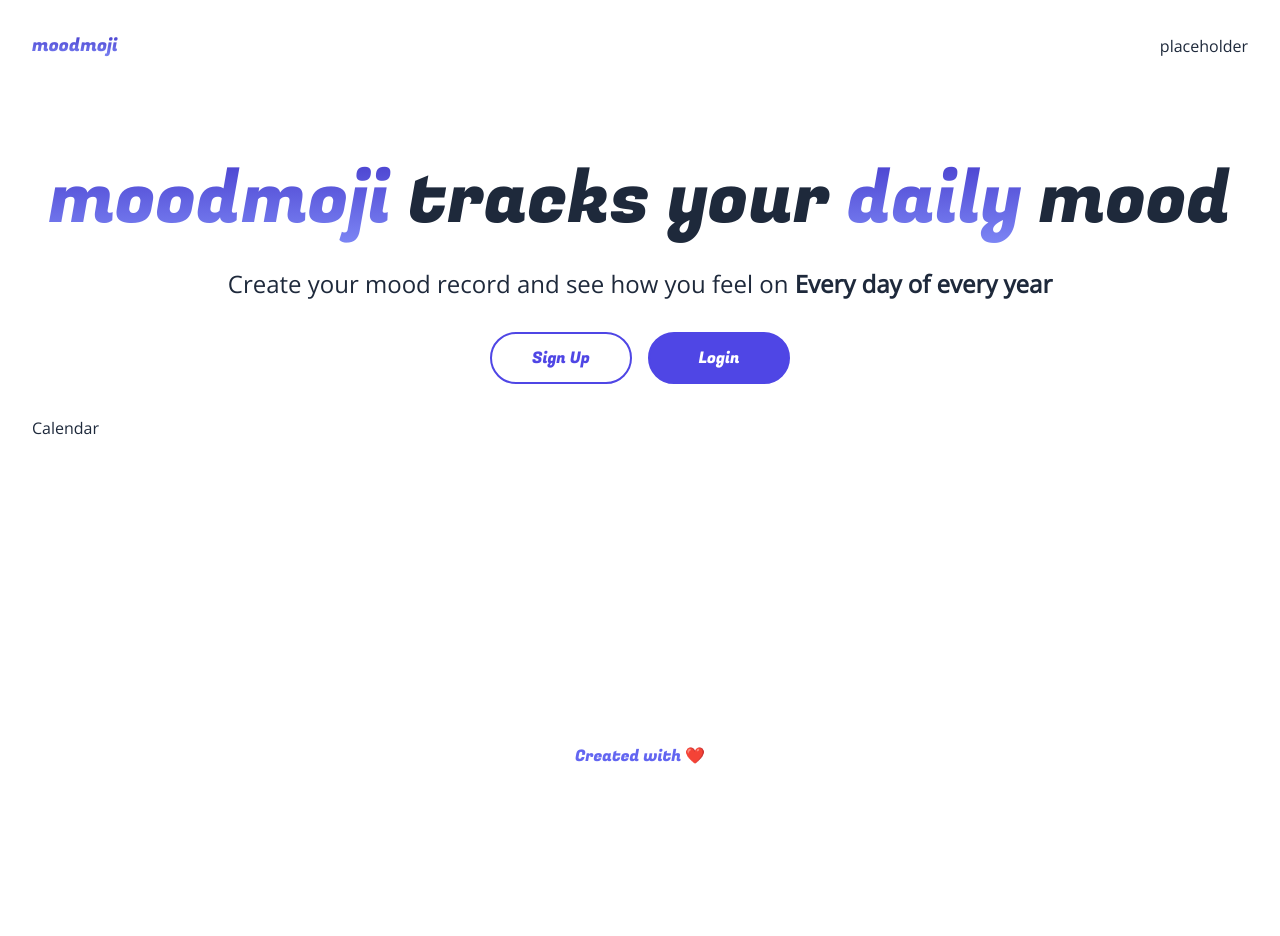
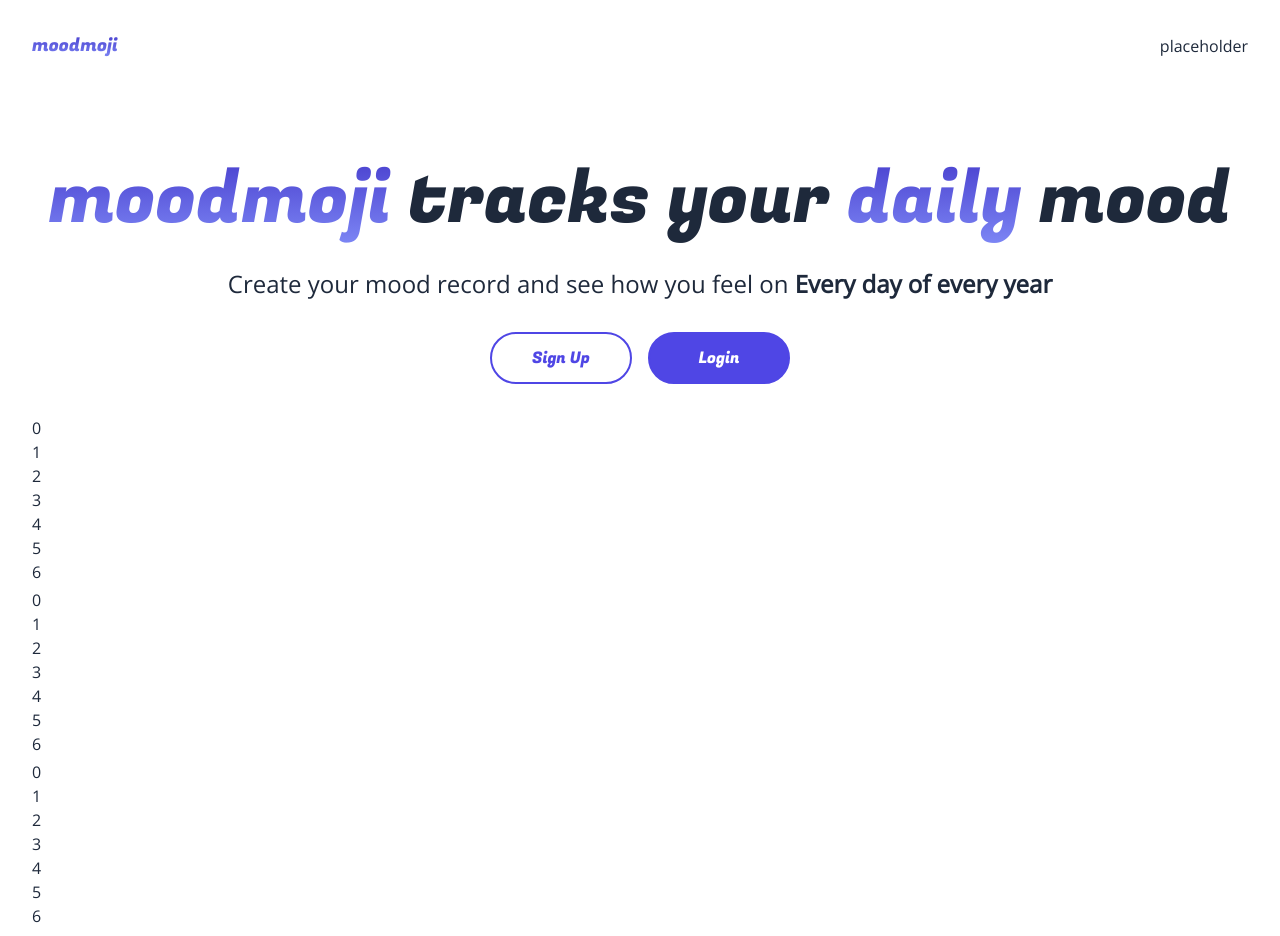
Before and after one commit to jaysenjonsin/moodmoji, a Next.js app: page / in a window 1280 px wide. Shown: the top 936 px of the page. Before the commit the page ends 800 px from the top, so only its background shows below. Built offline with nearby package versions, Linux system fonts and the light colour scheme.

Commit message:
calender display logic

```diff
--- a/components/Calendar.tsx
+++ b/components/Calendar.tsx
@@ -34,11 +34,32 @@
   const month = 'July';
   const monthNow = new Date(year, Object.keys(months).indexOf(month), 1); //first day of curr month
   const firstDayOfMonth = monthNow.getDay(); //which day was first day
-  const daysInMonth = new Date(year, Object.keys(month).indexOf(month) + 1, 0); //day before first of month
+  const daysInMonth = new Date(
+    year,
+    Object.keys(month).indexOf(month) + 1,
+    0
+  ).getDate(); //day before first of month
 
   const daysToDisplay = firstDayOfMonth + daysInMonth;
-  const numRows = Math.floor(daysToDisplay / 7) + (daysToDisplay % 7 ? 1 : 0);
-  return <div>Calendar</div>;
+  const numRows = Math.floor(daysToDisplay / 7) + (daysToDisplay % 7 ? 1 : 0); //if start on ex. thurs, add on how many rows we need, if any leftovers add extra row
+  return (
+    <div className='flex flex-col overflow-hidden gap-1'>
+      {[...Array(numRows).keys()].map((row, rowIndex) => (
+        <div key={rowIndex}>
+          {/* cant use implicit return here bc inner calculations */}
+          {dayList.map((dayOfWeek, dayOfWeekIndex) => {
+            //calculate curr day
+            let dayIndex =
+              rowIndex * 7 + dayOfWeekIndex - (firstDayOfMonth - 1);
+              //--> this determines blanks ex. if first of month wed, mon tues blank
+              let dayDisplay = dayIndex > daysInMonth ? false : (row === 0 && dayOfWeekIndex < firstDayOfMonth) ? false : true
+
+            return <div key = {dayOfWeek}>{dayOfWeekIndex} </div>;
+          })}
+        </div>
+      ))}
+    </div>
+  );
 };
 
 export default Calendar;
```
